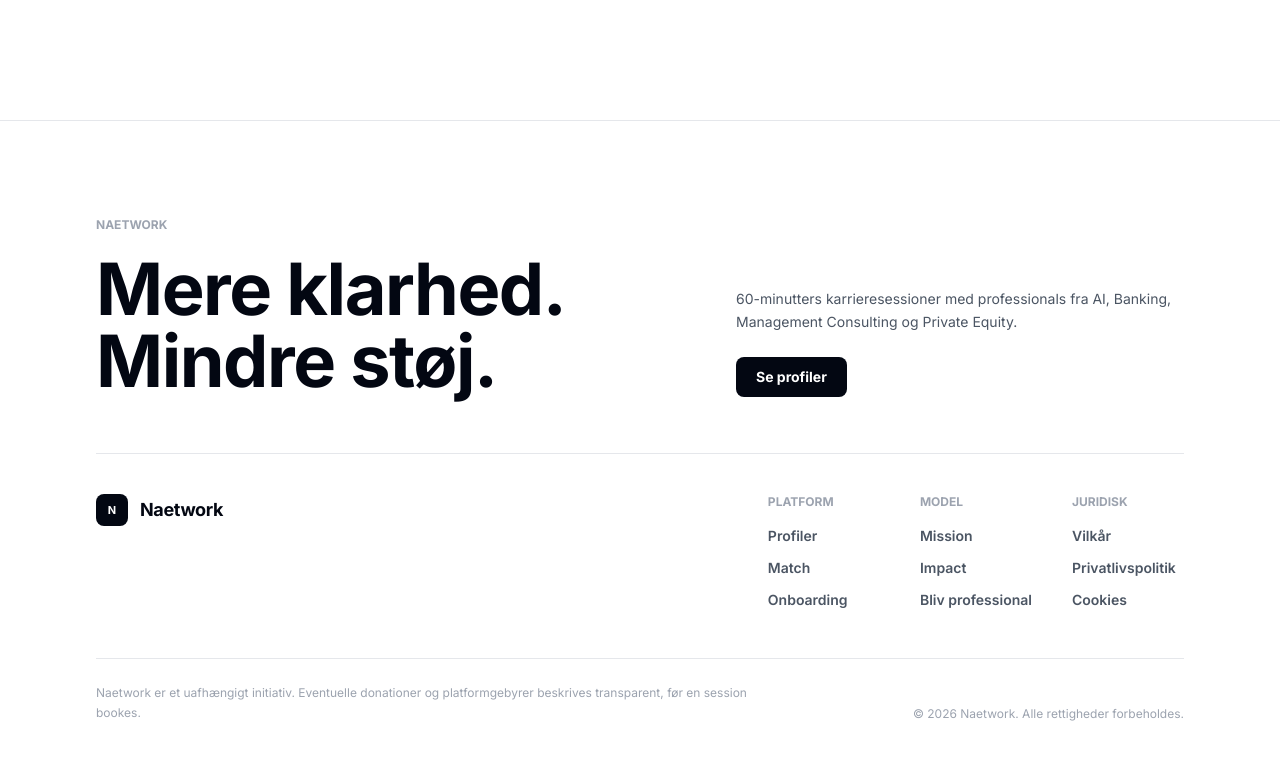
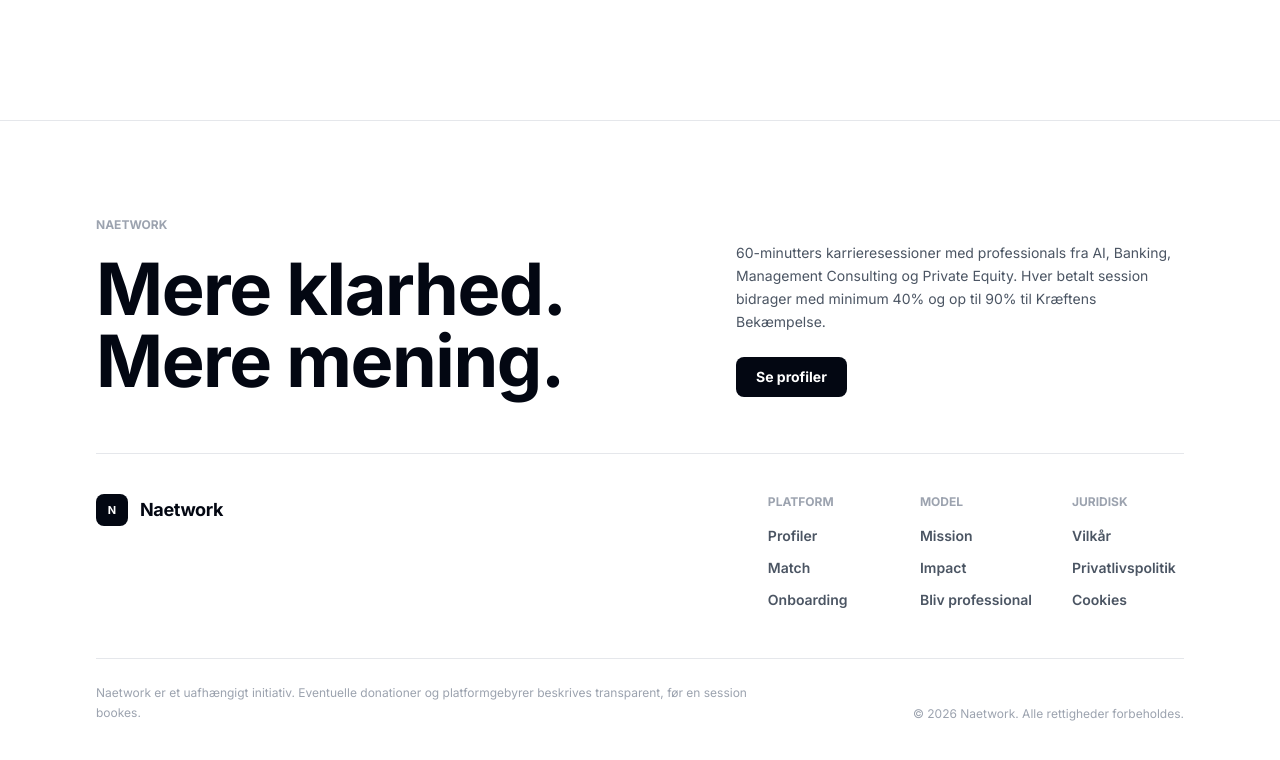
Before and after one commit to mikkelstreet-png/Naetwork, a Next.js app: page / in a window 1280 px wide. Shown: the part 3463-4223 px from the top of the page. Built offline with nearby package versions, Linux system fonts and the light colour scheme; no server answers.

Commit message:
Add impact message to footer

```diff
--- a/components/Footer.tsx
+++ b/components/Footer.tsx
@@ -41,14 +41,14 @@ export function Footer() {
           <div>
             <p className="mb-5 text-xs font-black uppercase text-gray-400">Naetwork</p>
             <h2 className="max-w-3xl text-5xl font-black leading-none tracking-tight text-gray-950 text-balance md:text-7xl">
-              {isDa ? 'Mere klarhed. Mindre støj.' : 'More clarity. Less noise.'}
+              {isDa ? 'Mere klarhed. Mere mening.' : 'More clarity. More meaning.'}
             </h2>
           </div>
           <div className="lg:ml-auto">
             <p className="max-w-md text-sm leading-relaxed text-gray-600">
               {isDa
-                ? '60-minutters karrieresessioner med professionals fra AI, Banking, Management Consulting og Private Equity.'
-                : '60-minute career sessions with professionals from AI, Banking, Management Consulting and Private Equity.'}
+                ? '60-minutters karrieresessioner med professionals fra AI, Banking, Management Consulting og Private Equity. Hver betalt session bidrager med minimum 40% og op til 90% til Kræftens Bekæmpelse.'
+                : '60-minute career sessions with professionals from AI, Banking, Management Consulting and Private Equity. Every paid session contributes at least 40% and up to 90% to Kræftens Bekæmpelse.'}
             </p>
             <Link href="/professionals" className="mt-6 inline-flex w-fit items-center justify-center rounded-lg bg-gray-950 px-5 py-2.5 text-sm font-black text-white transition-colors hover:bg-gray-800">
               {isDa ? 'Se profiler' : 'Browse profiles'}
```
